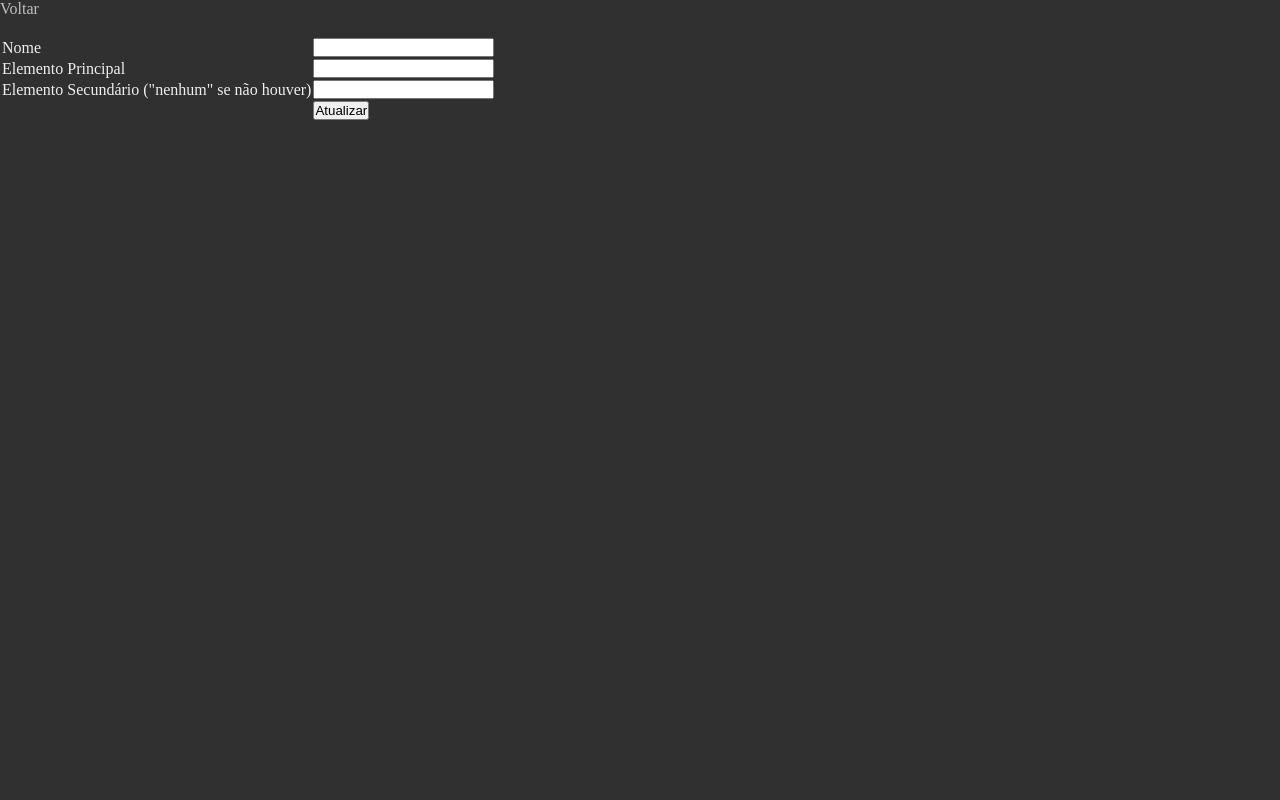
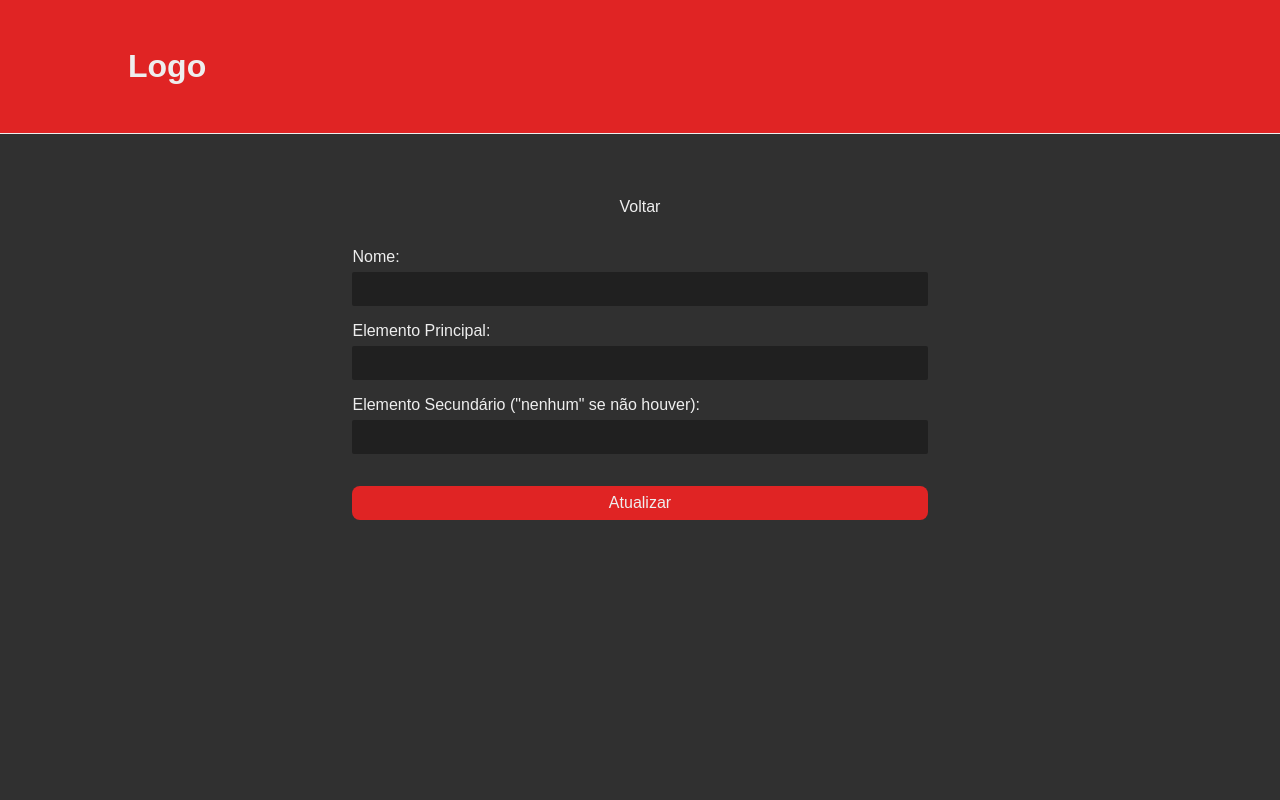
Before and after one commit to Marceometry/Pokemon-Team-Crud, a PHP site: page /update.php?id=1 in a window 1280 px wide. Run offline with PHP 8.4, Linux system fonts and the light colour scheme.

Commit message:
finish base styles

```diff
--- a/styles/global.css
+++ b/styles/global.css
@@ -1,3 +1,10 @@
+:root {
+    --font-color: #EEEEEE;
+    --background: #303030;
+    --background-dark: #202020;
+    --red: #e02424;
+}
+
 * {
     margin: 0;
     padding: 0;
@@ -5,8 +12,9 @@
 }
 
 body {
-    color: #EEEEEE;
-    background: #303030;
+    font: 400 16px sans-serif;
+    color: var(--font-color);
+    background: var(--background);
 }
 
 button, a {
@@ -17,4 +25,13 @@ button, a {
 
 button:hover, a:hover {
     filter: brightness(.8);
+    text-decoration: underline;
 }
+
+input {
+    all: unset;
+}
+
+input:focus, button:focus, a:focus {
+    outline: 2px solid var(--red);
+}
--- /dev/null
+++ b/styles/page.css
@@ -0,0 +1,80 @@
+header {
+    width: 100%;
+    padding: 48px 128px;
+    margin-bottom: 64px;
+    background: var(--red);
+    border-bottom: 1px solid var(--font-color);
+
+    display: flex;
+    align-items: center;
+    justify-content: space-between;
+}
+
+main {
+    width: 100%;
+    padding: 0 25vw;
+    display: flex;
+    align-items: center;
+    flex-direction: column;
+}
+
+main > a {
+    margin-bottom: 32px;
+}
+
+/* --- form --- */
+
+form {
+    gap: 16px;
+    display: flex;
+    align-items: flex-end;
+    flex-direction: column;
+}
+
+fieldset {
+    width: 100%;
+    border: none;
+}
+
+input {
+    width: calc(100% - 16px);
+    padding: 8px;
+    margin-top: 6px;
+    border-radius: 2px;
+    text-align: left;
+    /* color: var(--background); */
+    background: var(--background-dark);
+}
+
+button[type="submit"] {
+    width: 100%;
+    padding: 8px 0;
+    margin-top: 16px;
+    text-align: center;
+    border-radius: 8px;
+    background: var(--red);
+}
+
+
+/* --- table --- */
+
+table {
+    border-collapse: collapse;
+    width: max(100%, 650px);
+}
+
+table th, table td {
+    text-align: center;
+    border: 1px solid #ddd;
+    padding: 12px;
+}
+
+table tr {
+    background-color: var(--background-dark);
+}
+
+table th {
+    padding-top: 12px;
+    padding-bottom: 12px;
+    background: var(--red);
+}
--- a/update.php
+++ b/update.php
@@ -8,33 +8,38 @@ $id = $_GET['id'];
 <html lang="pt-BR">
 <head>
 	<link rel="stylesheet" href="./styles/global.css">
+	<link rel="stylesheet" href="./styles/page.css">
 	<title>Atualizar Pokémon</title>
 </head>
 
 <body>
-	<a href="index.php">Voltar</a>
-	<br/><br/>
+	<header>
+		<h1>Logo</h1>
+	</header>
 
-	<form action="update.php" method="post" name="form2">
-		<table>
-			<tr>
-				<td>Nome</td>
-				<td><input type="text" name="name"></td>
-			</tr>
-			<tr>
-				<td>Elemento Principal</td>
-				<td><input type="text" name="elem_first"></td>
-			</tr>
-            <tr>
-				<td>Elemento Secundário ("nenhum" se não houver)</td>
-				<td><input type="text" name="elem_second"></td>
-			</tr>
-			<tr>
-				<td><input type="hidden" name="id" value="<?php echo $id;?>" /></td>
-				<td><input type="submit" name="update" value="Atualizar"></td>
-			</tr>
-		</table>
-	</form>
+	<main>
+		<a href="index.php">Voltar</a>
+
+		<form action="update.php" method="post" name="form2">
+			<fieldset>
+				<label for="name">Nome:</label>
+				<input type="text" name="name">
+			</fieldset>
+
+			<fieldset>
+				<label for="elem_first">Elemento Principal:</label>
+				<input type="text" name="elem_first">
+			</fieldset>
+
+			<fieldset>
+				<label for="elem_second">Elemento Secundário ("nenhum" se não houver):</label>
+				<input type="text" name="elem_second">
+			</fieldset>
+
+			<input type="hidden" name="id" value="<?php echo $id;?>" />
+			<button type="submit" name="update" value="Atualizar">Atualizar</button>
+		</form>
+	</main>
 
 	<?php
 
```
Also changed, not shown: add.php (+26 -22 lines), index.php (+8 -3 lines).
